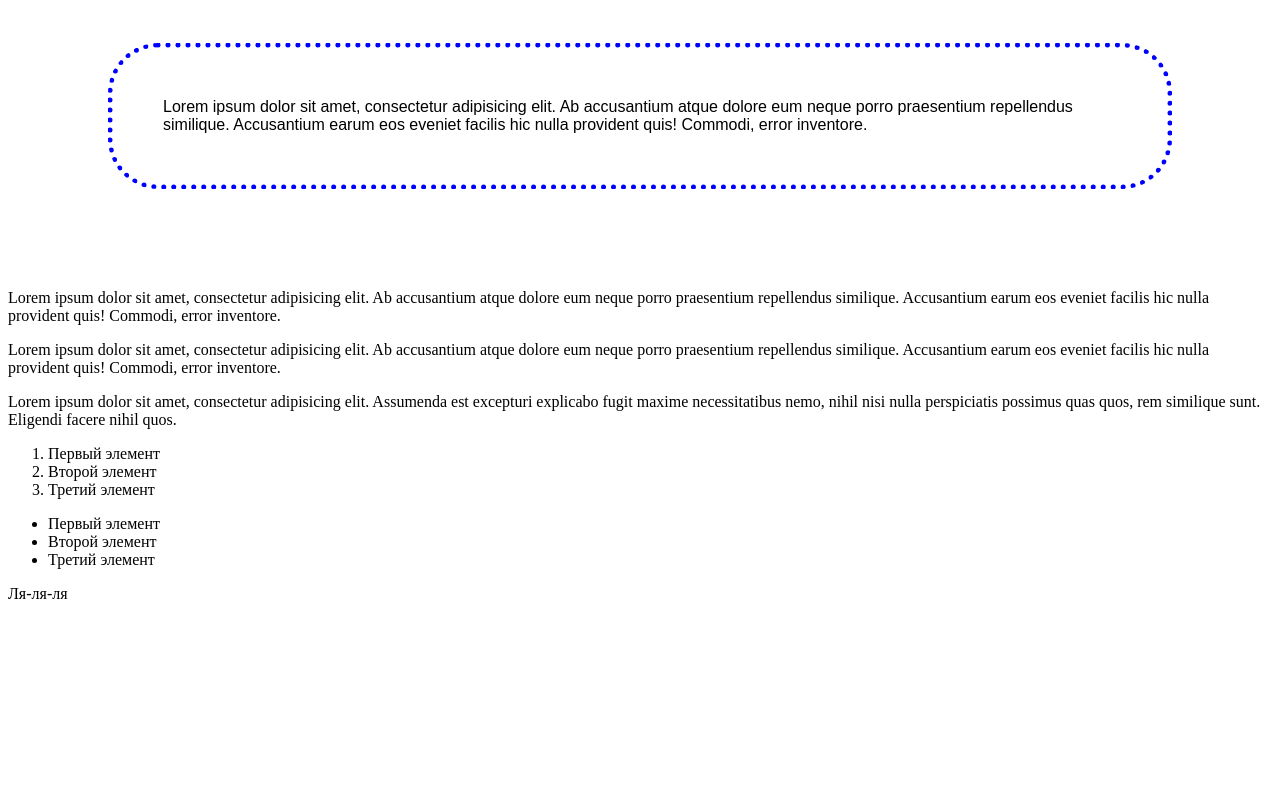
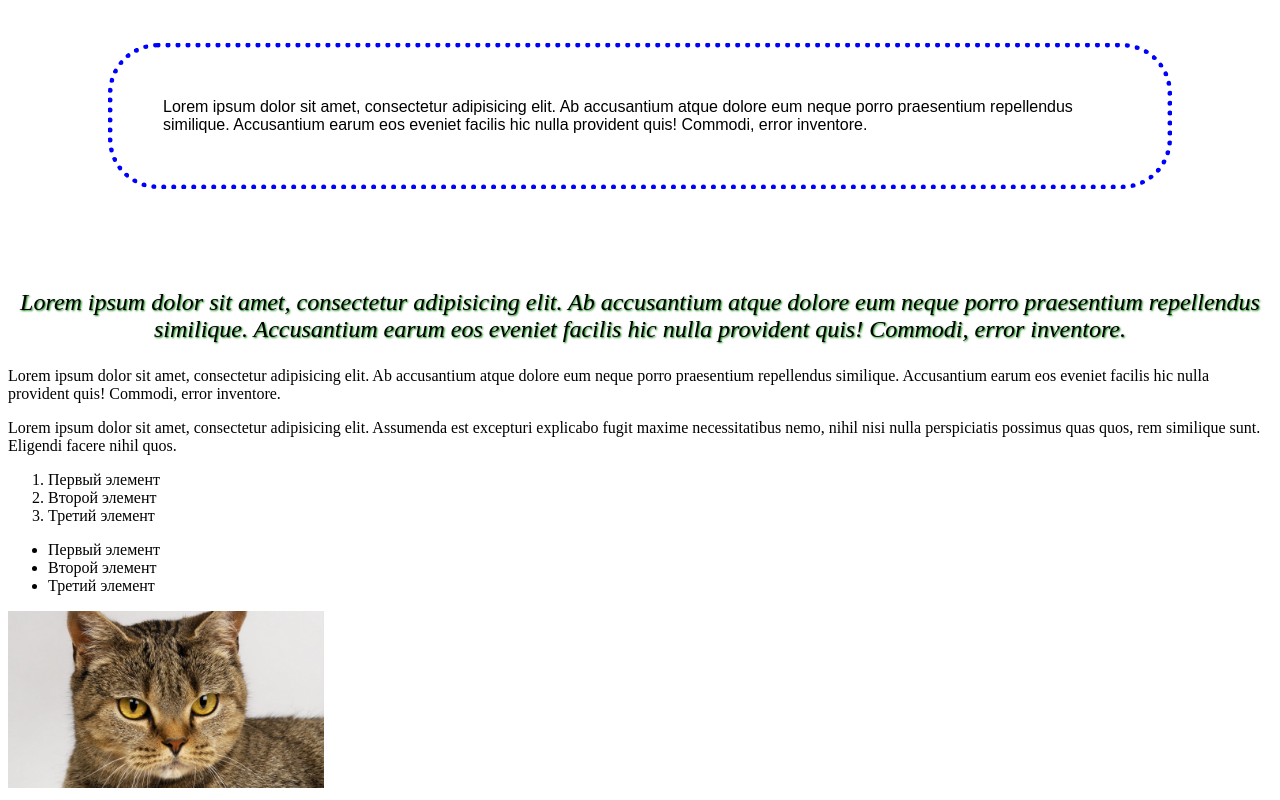
Before and after one commit to Hunterito/Module-4, a plain HTML site: page lesson_2/index.html in a window 1280 px wide. Shown: the part 439-1239 px from the top of the page. Before the commit the page ends 1050 px from the top, so only its background shows below. Drawn offline with Linux system fonts and the light colour scheme.

Commit message:
Задания урока 2

```diff
--- a/lesson_2/index.html
+++ b/lesson_2/index.html
@@ -34,7 +34,7 @@
         Commodi, error inventore.
     </p>
 
-    <p>
+    <p class="number5">
         Lorem ipsum dolor sit amet,
         consectetur adipisicing elit.
         Ab accusantium atque dolore eum neque porro praesentium repellendus similique.
@@ -78,11 +78,7 @@
         </li>
     </ul>
 
-    <div>
-        <span>
-            Ля-ля-ля
-        </span>
-    </div>
+    <img class="image" src="cat.jpg" alt="Error">
 
 </body>
 </html>
--- a/lesson_2/style.css
+++ b/lesson_2/style.css
@@ -23,3 +23,15 @@ h1 {
     margin-right: 100px;
     border-radius: 50px;
 }
+
+.image {
+    width: 25%;
+    height: 25%
+}
+
+.number5 {
+    font-size: 24px;
+    font-style: oblique;
+    text-align: center;
+    text-shadow: 1px 1px 2px green;
+}
```
Also changed, not shown: lesson_2/cat.jpg (added).
